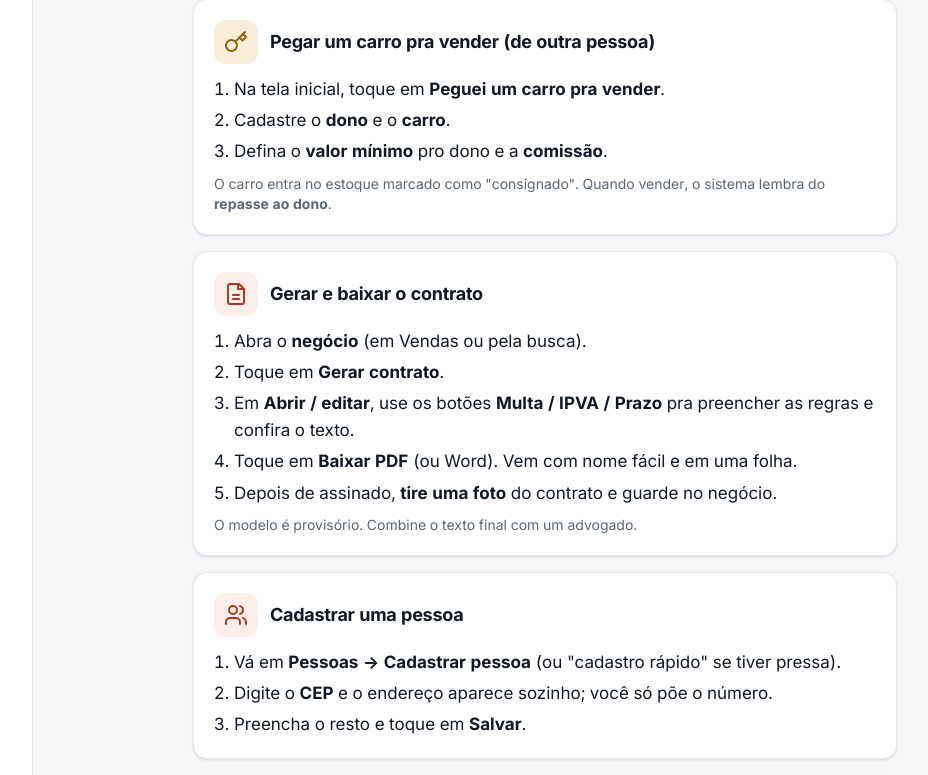
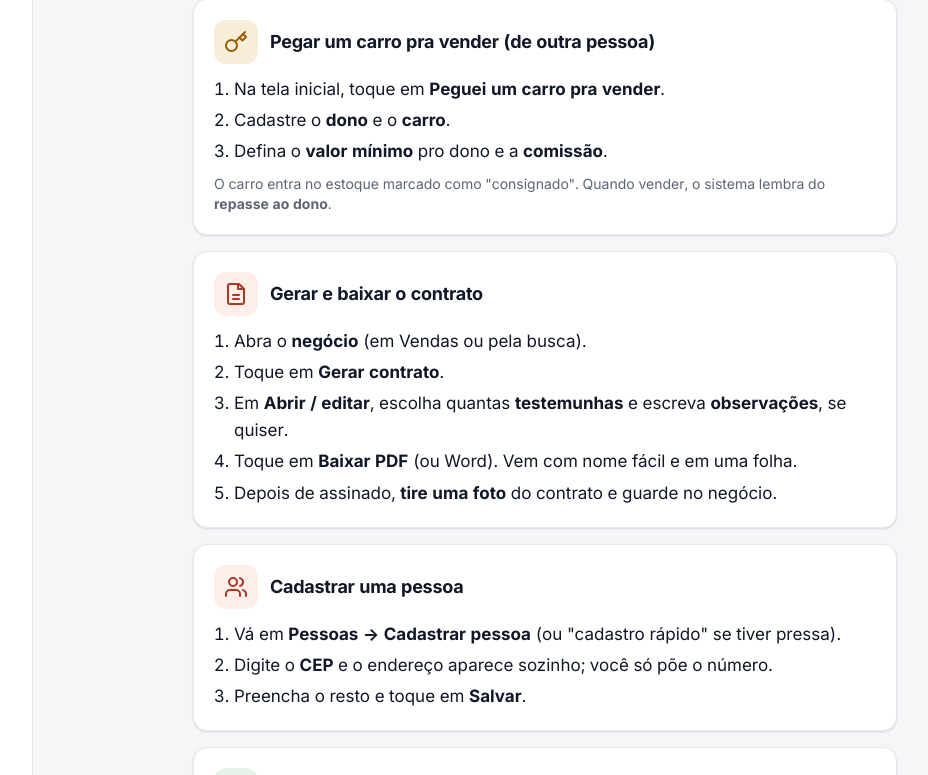
Before and after one commit to karinefaraujo05/sistema-bahia-car, a Django app: page /ajuda/ in a window 1280 px wide. Shown: the part 1034-1809 px from the top of the page, without its empty margins (223-1151 px from the left). Run offline with Django 5.2, Linux system fonts and the light colour scheme; the visitor is signed in with stand-in values (Sample User, id 1); data that the repository does not hold is empty; style sheets or scripts are compiled from the project's sources.

Commit message:
Remove aviso de "modelo provisório / revisar com advogado" das telas
- Tira o banner na Configuração e a frase na página de ajuda.
- Atualiza o passo a passo do contrato (testemunhas e observações no lugar dos
  antigos botões de Multa/IPVA/Prazo).

```diff
--- a/templates/ajuda.html
+++ b/templates/ajuda.html
@@ -99,13 +99,10 @@
     <ol class="list-decimal space-y-1 pl-5">
       <li>Abra o <strong>negócio</strong> (em Vendas ou pela busca).</li>
       <li>Toque em <strong>Gerar contrato</strong>.</li>
-      <li>Em <strong>Abrir / editar</strong>, use os botões <strong>Multa / IPVA / Prazo</strong> pra preencher as regras e confira o texto.</li>
+      <li>Em <strong>Abrir / editar</strong>, escolha quantas <strong>testemunhas</strong> e escreva <strong>observações</strong>, se quiser.</li>
       <li>Toque em <strong>Baixar PDF</strong> (ou Word). Vem com nome fácil e em uma folha.</li>
       <li>Depois de assinado, <strong>tire uma foto</strong> do contrato e guarde no negócio.</li>
     </ol>
-    <p class="mt-2 text-sm text-tinta-suave">
-      O modelo é provisório. Combine o texto final com um advogado.
-    </p>
   </section>
 
   {# Pessoas #}
```
Also changed, not shown: templates/contratos/configuracao.html (+0 -8 lines).
